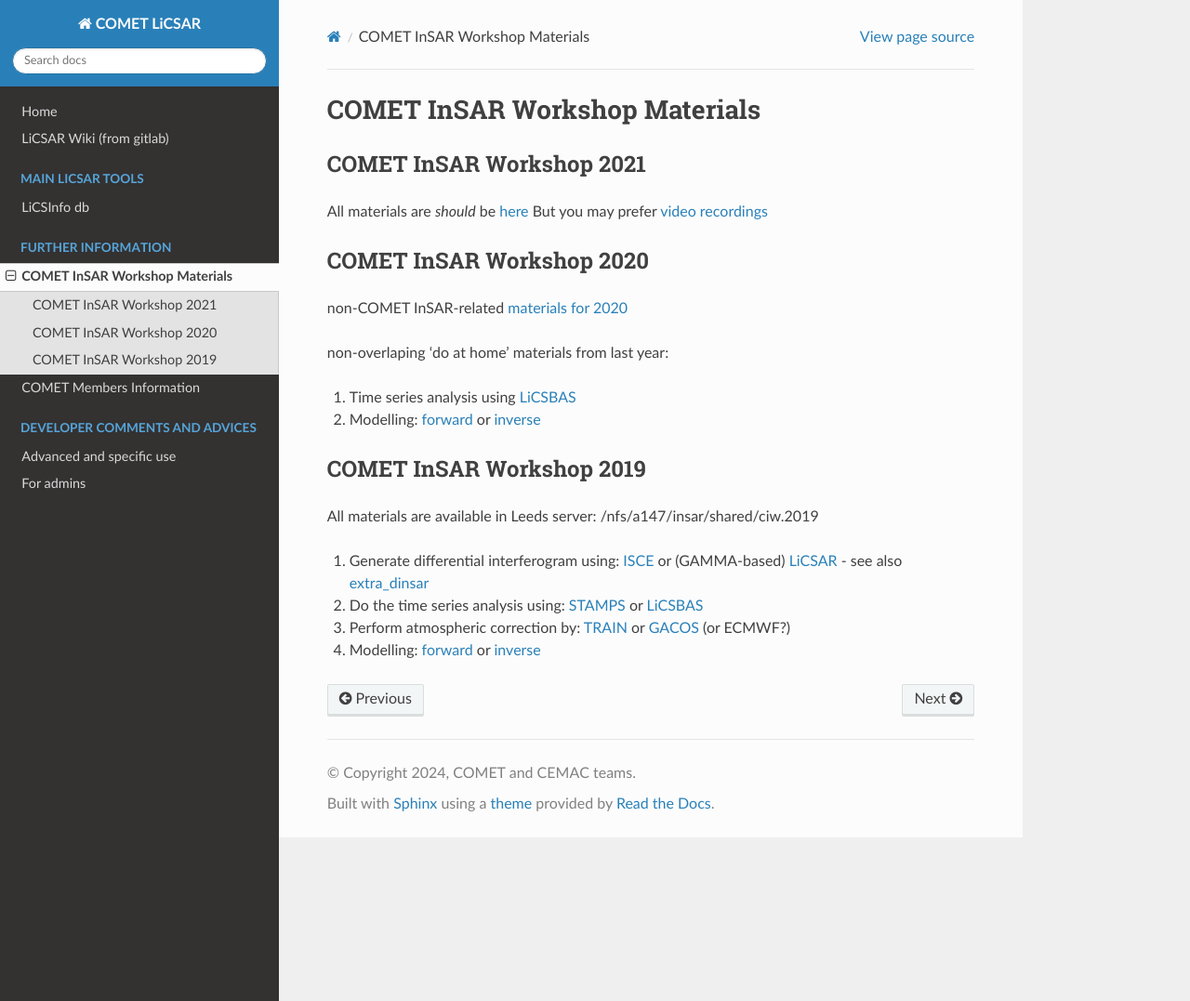
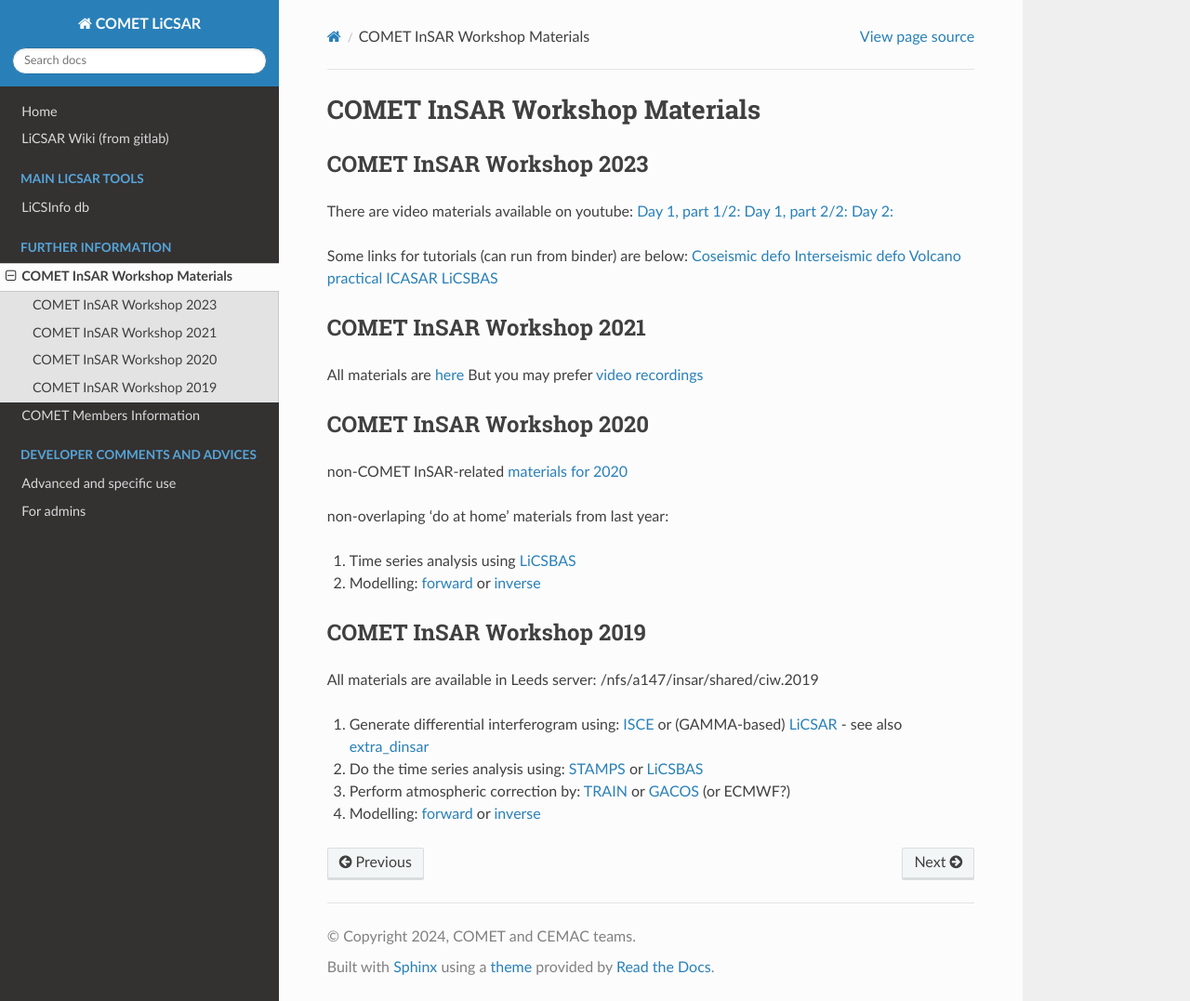
Before and after one commit to comet-licsar/comet-licsar.github.io, a Sphinx documentation site: the page built from source/ciw.rst, in a window 1280 px wide and 1077 px high. Shown: the whole window at 93% size. Built offline with Sphinx 7.4.7 and the Read the Docs theme 2.0.0, drawn with Linux system fonts in a browser that asks for light colours.

Commit message:
Update ciw.rst

```diff
--- a/source/ciw.rst
+++ b/source/ciw.rst
@@ -1,10 +1,27 @@
 COMET InSAR Workshop Materials
 ------------------------------
+
+COMET InSAR Workshop 2023
+^^^^^^^^^^^^^^^^^^^^^^^^^
+
+There are video materials available on youtube:
+`Day 1, part 1/2: <https://www.youtube.com/watch?v=cj3tL9iNFqw>`_
+`Day 1, part 2/2: <https://www.youtube.com/watch?v=c-xAM4FYA1w>`_
+`Day 2: <https://www.youtube.com/watch?v=Xm1w3beyUNk>`_
+
+
+Some links for tutorials (can run from binder) are below:
+`Coseismic defo <https://github.com/andwatson/coseismic_practical>`_
+`Interseismic defo <https://github.com/andwatson/interseismic_practical>`_
+`Volcano practical <https://github.com/andwatson/volcano_practical>`_
+`ICASAR <https://github.com/matthew-gaddes/insar_workshop>`_
+`LiCSBAS <https://github.com/comet-licsar/LiCSBAS>`_
+
 
 COMET InSAR Workshop 2021
 ^^^^^^^^^^^^^^^^^^^^^^^^^
 
-All materials are *should* be `here <https://gitlab.com/comet_licsar/licsar_documentation/-/wikis/COMET_InSAR_workshop_2021>`_
+All materials are `here <https://gitlab.com/comet_licsar/licsar_documentation/-/wikis/COMET-InSAR-workshop-2021>`_
 But you may prefer `video recordings <https://www.youtube.com/playlist?list=PL3R4glb2moBH8sKLJ76Ek6SxTzAjtJX83>`_
 
 
```
